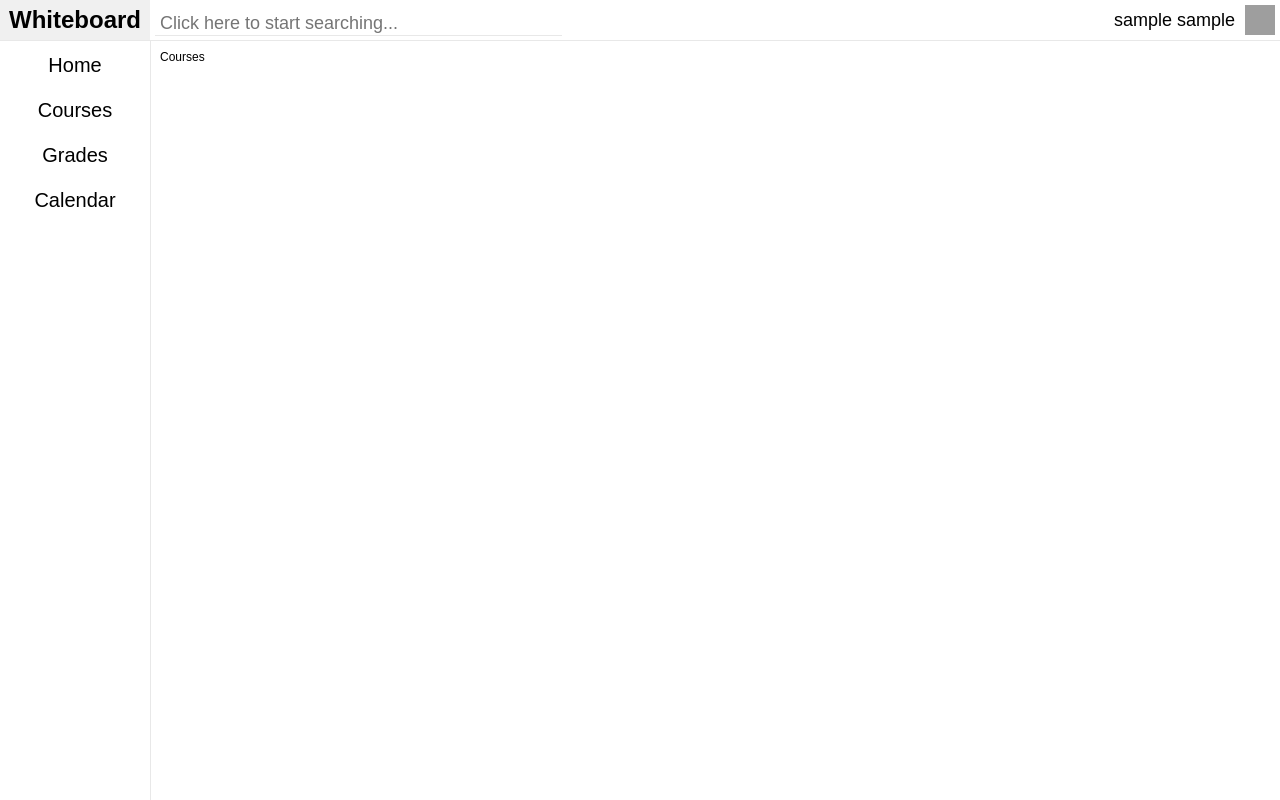
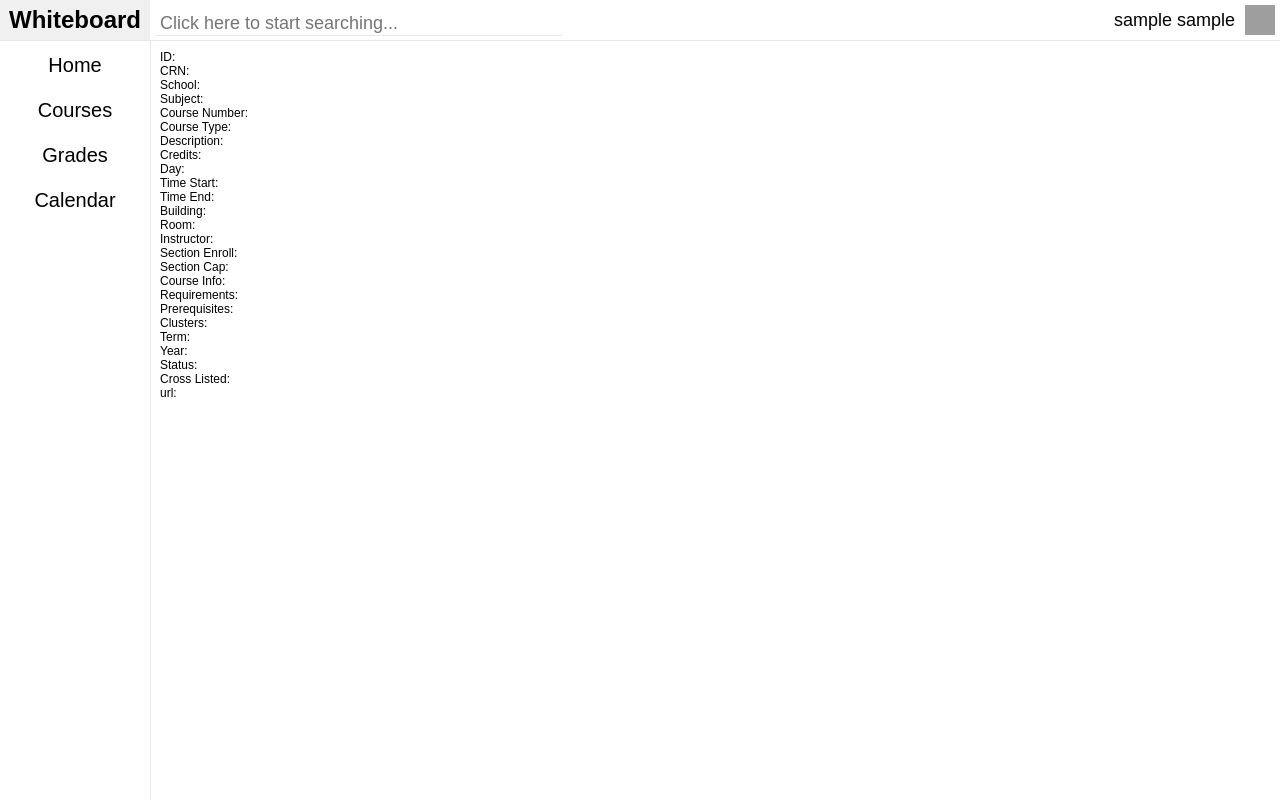
Before and after one commit to URWhiteboard/WhiteBoard, a PHP site: page /courses/ in a window 1280 px wide. Run offline with PHP 8.4, Linux system fonts and the light colour scheme; the visitor is signed in with stand-in values (Sample User, id 1); data that the repository does not hold is empty; some libraries are stand-ins or nearby versions; grey boxes are pictures that could not be loaded.

Commit message:
General Changes
Updated Login script so you can use the database connection
Updated Registration to limit failed logins & changed timestamps
Updated courses to list out every course in the database

```diff
--- a/site/classes/Login.php
+++ b/site/classes/Login.php
@@ -12,7 +12,7 @@ class Login
 	/**
 	 * @var object $db_connection The database connection
 	 */
-	private $db_connection = null;
+	public $db_connection = null;
 	/**
 	 * @var int $user_id The user's id
 	 */
@@ -127,7 +127,7 @@ class Login
 	 * Checks if database connection is opened. If not, then this method tries to open it.
 	 * @return bool Success status of the database connecting process
 	 */
-	private function databaseConnection()
+	public function databaseConnection()
 	{
 		// if connection already exists
 		if ($this->db_connection != null) {
@@ -273,10 +273,12 @@ class Login
 				// was MESSAGE_USER_DOES_NOT_EXIST before, but has changed to MESSAGE_LOGIN_FAILED
 				// to prevent potential attackers showing if the user exists
 				$this->errors[] = "Login failed.";
+			} else if (($result_row->user_failed_logins >= 4) && ($result_row->user_last_failed_login > (time() - (($result_row->user_failed_logins*$result_row->user_failed_logins*10)/60)*60))) {
+				$this->errors[] = "You have entered an incorrect password ". $result_row->user_failed_logins ." or more times already. Please wait ". ($result_row->user_failed_logins*$result_row->user_failed_logins*10)/60 ." minutes to try again.";
 			} else if (($result_row->user_failed_logins >= 3) && ($result_row->user_last_failed_login > (time() - 30))) {
 				$this->errors[] = "You have entered an incorrect password 3 or more times already. Please wait 30 seconds to try again.";
-			// using PHP 5.5's password_verify() function to check if the provided passwords fits to the hash of that user's password
 			} else if (! password_verify($user_password, $result_row->user_password_hash)) {
+				// using PHP 5.5's password_verify() function to check if the provided passwords fits to the hash of that user's password
 				// increment the failed login counter for that user
 				$sth = $this->db_connection->prepare('UPDATE users '
 						. 'SET user_failed_logins = user_failed_logins+1, user_last_failed_login = :user_last_failed_login '
@@ -287,6 +289,8 @@ class Login
 			// has the user activated their account with the verification email
 			} else if ($result_row->user_active != 1) {
 				$this->errors[] = "Your account is not activated yet. Please click on the confirm link in the mail.";
+			} else if ($result_row->user_active == null) {
+				$this->errors[] = "Your account has been blocked due to too many failed login attempts. Please reset your password.";
 			} else {
 				// write user data into PHP SESSION [a file on your server]
 				$_SESSION['user_id'] = $result_row->user_id;
@@ -744,6 +748,21 @@ class Login
 		return $this->user_name;
 	}
 
+	public function getSections($CRN)
+	{
+		// if database connection opened
+		if ($this->databaseConnection()) {
+			// database query, getting all the info of the selected user
+			$query_user = $this->db_connection->prepare('SELECT * FROM sections WHERE CRN = :CRN');
+			$query_user->bindValue(':CRN', $CRN, PDO::PARAM_STR);
+			$query_user->execute();
+			// get result row (as an object)
+			return $query_user->fetchObject();
+		} else {
+			return false;
+		}
+	}
+
 	/**
 	 * Get either a Gravatar URL or complete image tag for a specified email address.
 	 * Gravatar is the #1 (free) provider for email address based global avatar hosting.
--- a/site/classes/Registration.php
+++ b/site/classes/Registration.php
@@ -151,12 +151,13 @@ class Registration
 				$user_birthday = $user_birthday_year ."-". $user_birthday_month ."-". $user_birthday_day;
 
 				// write new users data into database
-				$query_new_user_insert = $this->db_connection->prepare('INSERT INTO users (user_name, user_password_hash, user_email, user_activation_hash, user_registration_ip, user_registration_datetime, user_name_first, user_name_last, user_class_of, user_birthday) VALUES(:user_name, :user_password_hash, :user_email, :user_activation_hash, :user_registration_ip, now(), :user_name_first, :user_name_last, :user_class_of, :user_birthday)');
+				$query_new_user_insert = $this->db_connection->prepare('INSERT INTO users (user_name, user_password_hash, user_email, user_activation_hash, user_registration_ip, user_registration_datetime, user_name_first, user_name_last, user_class_of, user_birthday) VALUES(:user_name, :user_password_hash, :user_email, :user_activation_hash, :user_registration_ip, :user_registration_datetime, :user_name_first, :user_name_last, :user_class_of, :user_birthday)');
 				$query_new_user_insert->bindValue(':user_name', $user_name, PDO::PARAM_STR);
 				$query_new_user_insert->bindValue(':user_password_hash', $user_password_hash, PDO::PARAM_STR);
 				$query_new_user_insert->bindValue(':user_email', $user_email, PDO::PARAM_STR);
 				$query_new_user_insert->bindValue(':user_activation_hash', $user_activation_hash, PDO::PARAM_STR);
 				$query_new_user_insert->bindValue(':user_registration_ip', $_SERVER['REMOTE_ADDR'], PDO::PARAM_STR);
+				$query_new_user_insert->bindValue(':user_registration_datetime', time(), PDO::PARAM_STR);
 				$query_new_user_insert->bindValue(':user_name_first', $user_name_first, PDO::PARAM_STR);
 				$query_new_user_insert->bindValue(':user_name_last', $user_name_last, PDO::PARAM_STR);
 				$query_new_user_insert->bindValue(':user_class_of', $user_class_of, PDO::PARAM_STR);
--- a/site/courses.php
+++ b/site/courses.php
@@ -17,9 +17,82 @@ if ($login->isUserLoggedIn() == false) {
 	// user is not logged in, redirect back home
 	header("location: /");
 }
+
 include($_SERVER['DOCUMENT_ROOT'] .'/included/header.php');
-// Put course content here
-	echo "Courses";
+// Show the default page for logged in users
+
+$section = $login->getSections("10826");
+for($i = 0; $i < count($section); $i++)
+{
+	echo "ID: ". $section->ID ."<br />";
+	echo "CRN: ". $section->CRN ."<br />";
+	echo "School: ". $section->school ."<br />";
+	echo "Subject: ". $section->subject ."<br />";
+	echo "Course Number: ". $section->courseNumber ."<br />";
+	echo "Course Type: ". $section->courseType ."<br />";
+	echo "Description: ". $section->description ."<br />";
+	echo "Credits: ". $section->credits ."<br />";
+	echo "Day: ". $section->day ."<br />";
+	echo "Time Start: ". $section->timeStart ."<br />";
+	echo "Time End: ". $section->timeEnd ."<br />";
+	echo "Building: ". $section->building ."<br />";
+	echo "Room: ". $section->room ."<br />";
+	echo "Instructor: ". $section->instructor ."<br />";
+	echo "Section Enroll: ". $section->sectionEnroll ."<br />";
+	echo "Section Cap: ". $section->sectionCap ."<br />";
+	echo "Course Info: ". $section->courseInfo ."<br />";
+	echo "Requirements: ". $section->requirements ."<br />";
+	echo "Prerequisites: ". $section->prerequisites ."<br />";
+	echo "Clusters: ". $section->clusters ."<br />";
+	echo "Term: ". $section->term ."<br />";
+	echo "Year: ". $section->year ."<br />";
+	echo "Status: ". $section->status ."<br />";
+	echo "Cross Listed: ". $section->crossListed ."<br />";
+	echo "url: ". $section->url ."<br />";
+	echo "<br />";
+}
+
+$CRN = "10826";
+
+if ($login->databaseConnection()) {
+	// database query, getting all the info of the selected user
+	$query_section = $login->db_connection->prepare('SELECT * FROM sections');
+	$query_section->execute();
+	// get result row (as an object)
+
+	while($section = $query_section->fetchObject()) {
+    	echo "ID: ". $section->ID ."<br />";
+		echo "CRN: ". $section->CRN ."<br />";
+		echo "School: ". $section->school ."<br />";
+		echo "Subject: ". $section->subject ."<br />";
+		echo "Course Number: ". $section->courseNumber ."<br />";
+		echo "Course Type: ". $section->courseType ."<br />";
+		echo "Description: ". $section->description ."<br />";
+		echo "Credits: ". $section->credits ."<br />";
+		echo "Day: ". $section->day ."<br />";
+		echo "Time Start: ". $section->timeStart ."<br />";
+		echo "Time End: ". $section->timeEnd ."<br />";
+		echo "Building: ". $section->building ."<br />";
+		echo "Room: ". $section->room ."<br />";
+		echo "Instructor: ". $section->instructor ."<br />";
+		echo "Section Enroll: ". $section->sectionEnroll ."<br />";
+		echo "Section Cap: ". $section->sectionCap ."<br />";
+		echo "Course Info: ". $section->courseInfo ."<br />";
+		echo "Requirements: ". $section->requirements ."<br />";
+		echo "Prerequisites: ". $section->prerequisites ."<br />";
+		echo "Clusters: ". $section->clusters ."<br />";
+		echo "Term: ". $section->term ."<br />";
+		echo "Year: ". $section->year ."<br />";
+		echo "Status: ". $section->status ."<br />";
+		echo "Cross Listed: ". $section->crossListed ."<br />";
+		echo "url: ". $section->url ."<br />";
+		echo "<br />";
+	}
+} else {
+	return false;
+}
+
+
 
 // Include the footer page
 include($_SERVER['DOCUMENT_ROOT'] .'/included/footer.php');
```
